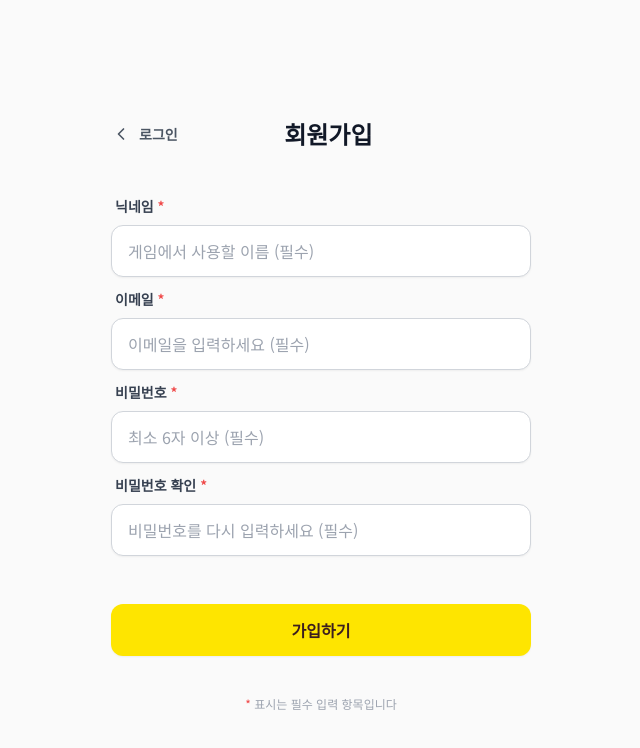
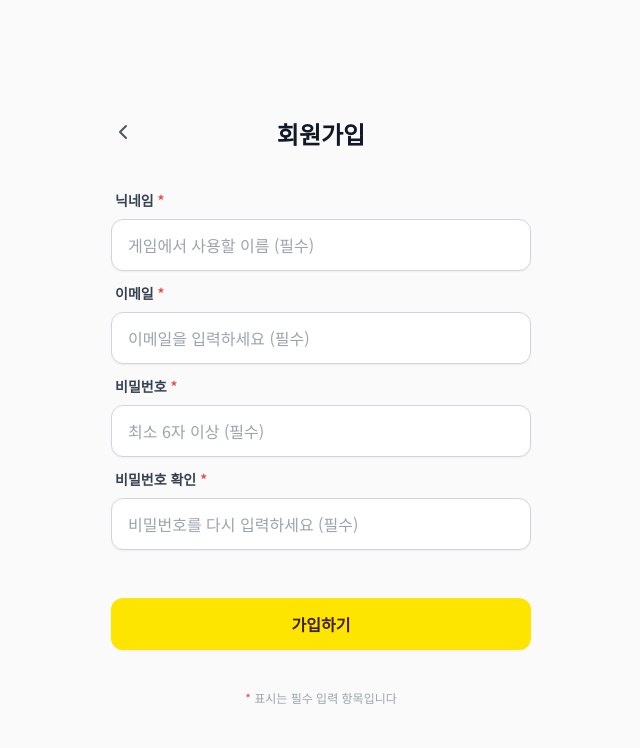
Before and after one commit to hooni-dev-0104/chaeyihyeon_familiy_game, a Next.js app: page /auth/signup in a window 1280 px wide. Shown: the top 748 px of the page, without its empty margins (319-959 px from the left). Built offline with nearby package versions, Linux system fonts and the light colour scheme; no server answers.

Commit message:
design: improve signup header layout
- Simplified back button to icon only (removed text label)
- Centered '회원가입' title properly
- Used absolute positioning for cleaner layout
- Removed forced width spacing (div w-16)
- More natural and balanced header design
- Better visual hierarchy

```diff
--- a/app/auth/signup/page.tsx
+++ b/app/auth/signup/page.tsx
@@ -85,18 +85,16 @@ export default function SignupPage() {
     <div className="layout-container layout-center safe-area animate-fade-in">
       <div className="content-gap max-w-md mx-auto w-full">
         {/* 헤더 */}
-        <div className="flex items-center justify-between py-6">
+        <div className="relative py-6">
           <Link
             href="/"
-            className="flex items-center gap-2 px-3 py-2 -ml-3 text-gray-600 hover:bg-gray-100 rounded-lg transition-colors"
+            className="absolute left-0 top-1/2 -translate-y-1/2 p-2 -ml-2 text-gray-600 hover:bg-gray-100 rounded-full transition-colors"
           >
-            <svg xmlns="http://www.w3.org/2000/svg" width="20" height="20" viewBox="0 0 24 24" fill="none" stroke="currentColor" strokeWidth="2" strokeLinecap="round" strokeLinejoin="round">
+            <svg xmlns="http://www.w3.org/2000/svg" width="24" height="24" viewBox="0 0 24 24" fill="none" stroke="currentColor" strokeWidth="2" strokeLinecap="round" strokeLinejoin="round">
               <path d="M15 18l-6-6 6-6"/>
             </svg>
-            <span className="text-sm font-semibold">로그인</span>
           </Link>
-          <h1 className="text-2xl font-bold text-gray-900">회원가입</h1>
-          <div className="w-16"></div>
+          <h1 className="text-2xl font-bold text-gray-900 text-center">회원가입</h1>
         </div>
 
         {/* 입력 폼 */}
```
